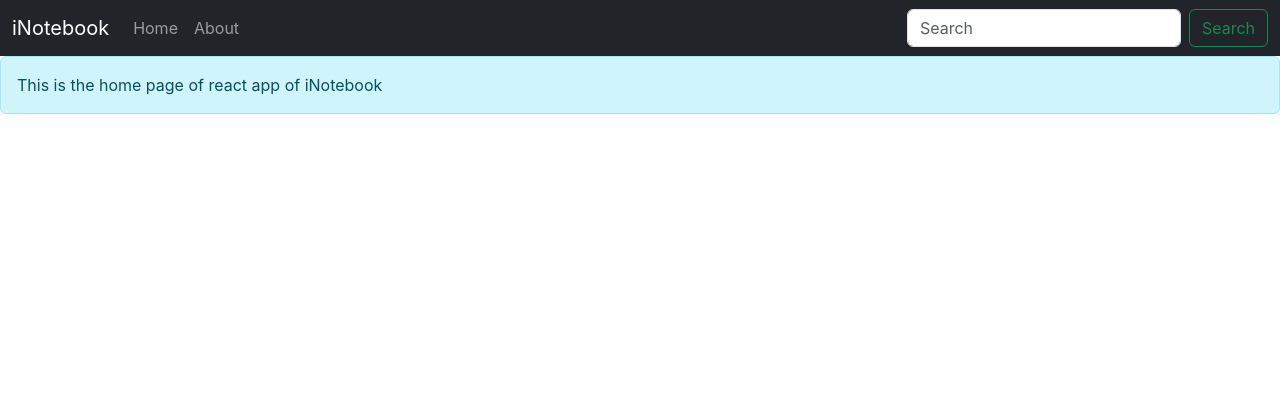
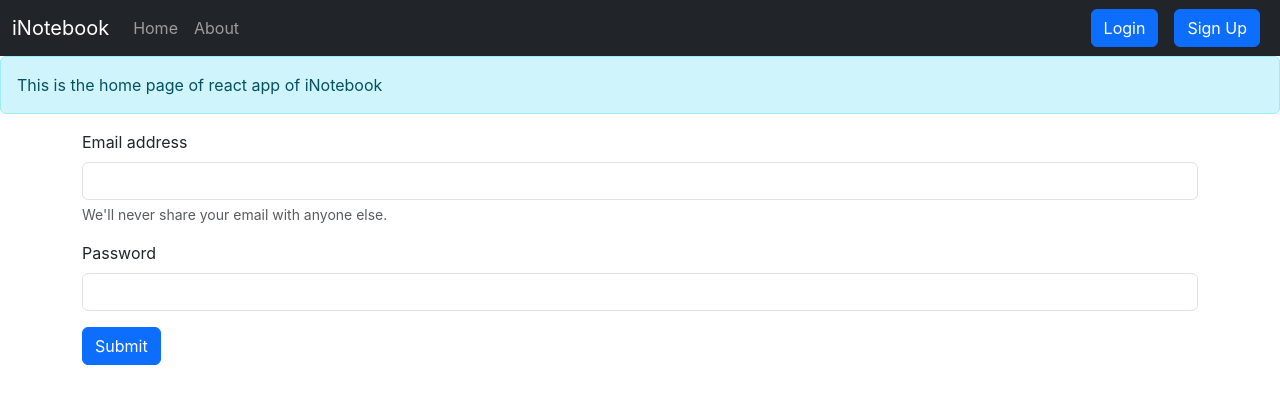
Before and after one commit to Himanshu-Sharma2000/inotebook, a React (Create React App) app: page /login in a window 1280 px wide. Shown: the top 404 px of the page. Built offline with nearby package versions, Linux system fonts and the light colour scheme.

Commit message:
video 70 completed

```diff
--- a/src/App.js
+++ b/src/App.js
@@ -5,6 +5,8 @@ import Home from './components/Home';
 import About from './components/About';
 import NoteState from './Context/notes/NoteState';
 import Alert from './components/Alert';
+import Login from './components/Login';
+import Signup from './components/Signup';
 
 function App() {
 
@@ -20,6 +22,8 @@ function App() {
             <Routes>
               <Route exact path="/about" element={<About />} />
               <Route exact path="/" element={<Home />} />
+              <Route exact path="/login" element={<Login />} />
+              <Route exact path="/signup" element={<Signup />} />
             </Routes>
           </div>
         </Router>
--- a/src/Context/notes/NoteState.js
+++ b/src/Context/notes/NoteState.js
@@ -53,7 +53,7 @@ const NoteState = (props) => {
       }
 
     });
-   const json= response.json();
+   const json= await response.json();
   //  console.log(json);
 
 
--- /dev/null
+++ b/src/components/Login.js
@@ -0,0 +1,63 @@
+import React ,{useState}from 'react'
+import {  useNavigate } from 'react-router-dom'
+
+const Login = () => {
+
+  let  history =useNavigate();
+
+  const [cread, setcread] = useState({email: "", password: ""})  //cread means creadentials     just a keyword  nothing else
+
+  const handleSubmit = async (e) => {
+    e.preventDefault();
+
+    const response = await fetch("http://localhost:5000/api/auth/login", {
+      method: "POST",
+      headers: {
+        "Content-Type": "application/json",
+
+      },
+
+      body: JSON.stringify({email :cread.email, password: cread.password}),
+    });
+
+    const json = await response.json();
+    console.log(json);
+
+    if(json.success){
+      //save the auth token and redirect
+      localStorage.setItem('token',json.authtoken);
+      history("/");
+
+    }
+    else{
+      alert("Invalid Creadentials");
+    }
+  }
+
+
+  const onChange =(e)=>{
+    setcread({...cread, [e.target.name]:e.target.value})
+  }
+
+
+
+  return (
+    <div>
+      <form onSubmit={handleSubmit}>
+        <div className="mb-3">
+          <label htmlFor="email" className="form-label">Email address</label>
+          <input type="email" className="form-control" id="email" value={cread.title} onChange={onChange} name="email" aria-describedby="emailHelp" />
+          <div id="emailHelp" className="form-text">We'll never share your email with anyone else.</div>
+        </div>
+        <div className="mb-3">
+          <label htmlFor="password" className="form-label">Password</label>
+          <input type="password" className="form-control" id="password" value={cread.password} onChange={onChange}name="password" />
+        </div>
+
+        <button type="submit" className="btn btn-primary" >Submit</button>
+      </form>
+    </div>
+  )
+}
+
+export default Login
--- a/src/components/Navbar.js
+++ b/src/components/Navbar.js
@@ -1,4 +1,4 @@
-import React , {useEffect} from 'react'
+import React  from 'react'
 import{Link ,  useLocation } from 'react-router-dom'
 
 
@@ -33,8 +33,8 @@ const Navbar = () => {
 
                         </ul>
                         <form className="d-flex" role="search">
-                            <input className="form-control me-2" type="search" placeholder="Search" aria-label="Search" />
-                            <button className="btn btn-outline-success" type="submit">Search</button>
+                        <Link className="btn btn-primary mx-2" to="/login" role="button">Login</Link>
+                        <Link className="btn btn-primary mx-2" to="signup" role="button">Sign Up</Link>
                         </form>
                     </div>
                 </div>
```
Also changed, not shown: 1 other file (tests, documents, lock files or other folders).
